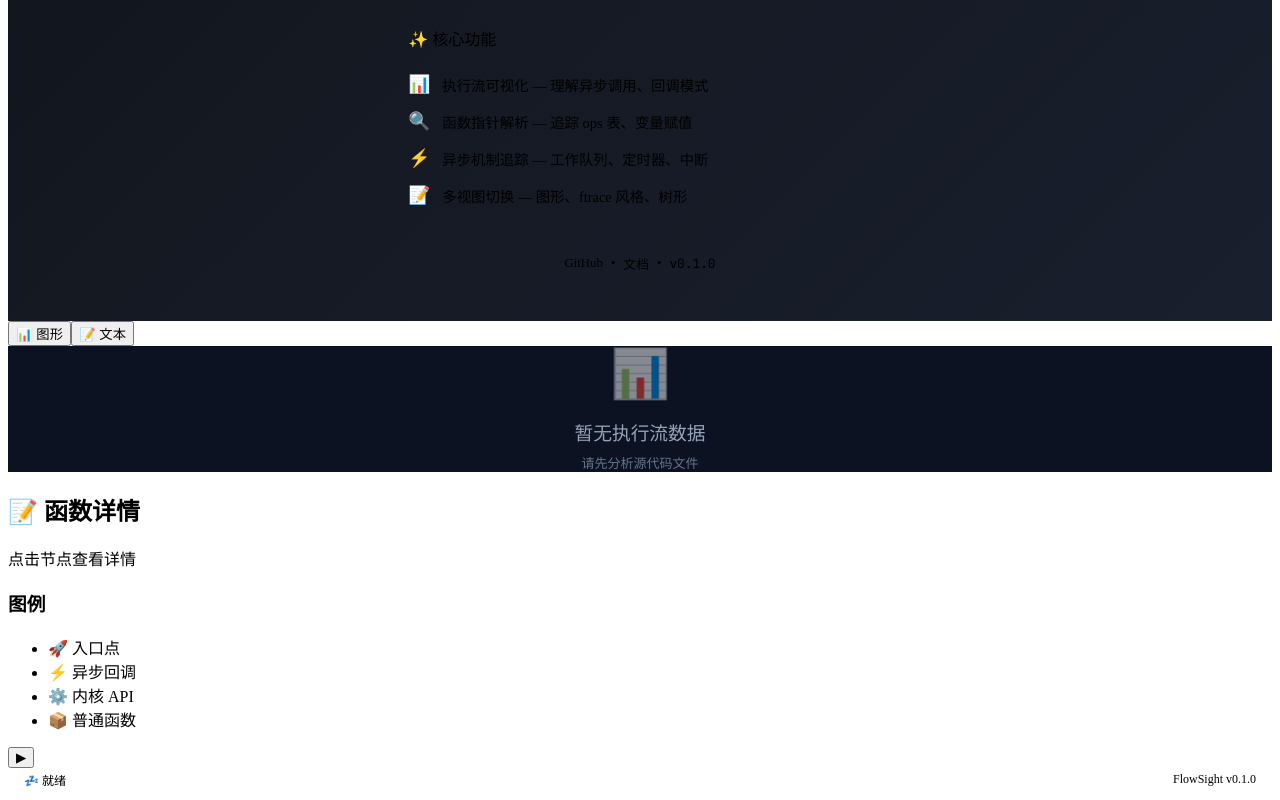
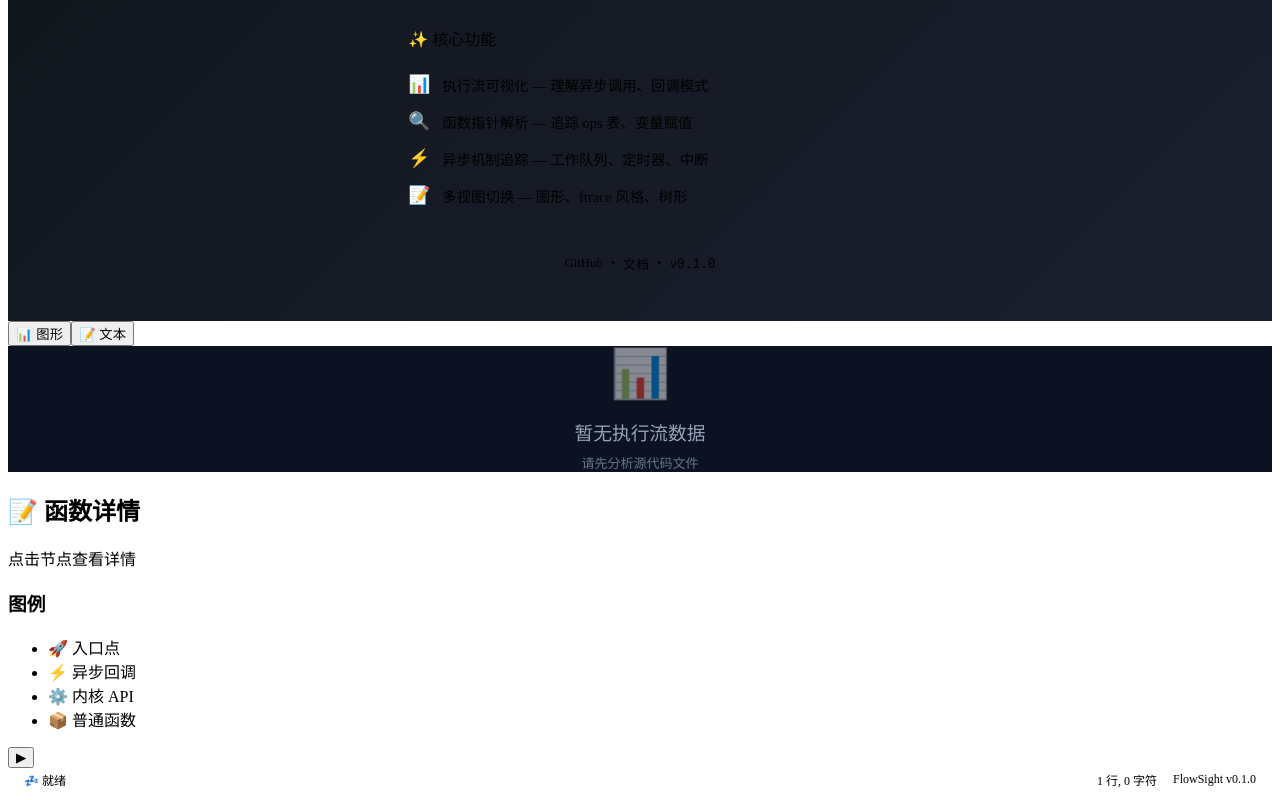
Before and after one commit to TbusOS/flowsight, a React (Vite) app in the folder app/: page / in a window 1280 px wide. Shown: the part 1007-1807 px from the top of the page. Built offline with nearby package versions, Linux system fonts and the light colour scheme; the HTML template or start-up script is replaced by a standard one.

Commit message:
feat: 状态栏增强 - 显示文件统计信息
- 显示文件总行数和字符数
- 光标位置 (行, 列)
- 选中文本字符数
- 未保存状态提示

```diff
--- a/app/src/App.tsx
+++ b/app/src/App.tsx
@@ -1381,6 +1381,7 @@ function App() {
         functionCount={outlineItems.length}
         analysisStatus={loading ? 'analyzing' : result ? 'done' : 'idle'}
         isDirty={tabs.find(t => t.id === activeTabId)?.isDirty}
+        fileContent={fileContent}
       />
     </div>
   )
--- a/app/src/components/StatusBar/StatusBar.css
+++ b/app/src/components/StatusBar/StatusBar.css
@@ -55,3 +55,18 @@
 .status-item.version {
   color: var(--text-tertiary);
 }
+
+/* 光标位置 */
+.status-item.cursor-pos {
+  font-family: 'JetBrains Mono', monospace;
+}
+
+/* 选中文本 */
+.status-item.selection {
+  color: var(--accent);
+}
+
+/* 文件统计 */
+.status-item.file-stats {
+  color: var(--text-tertiary);
+}
--- a/app/src/components/StatusBar/StatusBar.tsx
+++ b/app/src/components/StatusBar/StatusBar.tsx
@@ -15,8 +15,14 @@ interface StatusBarProps {
   analysisStatus?: 'idle' | 'analyzing' | 'done' | 'error'
   /** 当前选中行号 */
   currentLine?: number
+  /** 当前列号 */
+  currentColumn?: number
   /** 文件是否已修改 */
   isDirty?: boolean
+  /** 文件内容 (用于统计) */
+  fileContent?: string
+  /** 选中的文本长度 */
+  selectionLength?: number
 }
 
 export function StatusBar({
@@ -24,8 +30,14 @@ export function StatusBar({
   functionCount = 0,
   analysisStatus = 'idle',
   currentLine,
+  currentColumn,
   isDirty = false,
+  fileContent,
+  selectionLength,
 }: StatusBarProps) {
+  // 计算文件统计
+  const lineCount = fileContent?.split('\n').length || 0
+  const charCount = fileContent?.length || 0
   // 获取文件语言
   const getLanguage = (path: string): string => {
     const ext = path.split('.').pop()?.toLowerCase()
@@ -80,10 +92,24 @@ export function StatusBar({
       </div>
 
       <div className="status-right">
-        {/* 当前行号 */}
+        {/* 当前位置 */}
         {currentLine && (
-          <span className="status-item">
-            行 {currentLine}
+          <span className="status-item cursor-pos">
+            行 {currentLine}{currentColumn ? `, 列 ${currentColumn}` : ''}
+          </span>
+        )}
+
+        {/* 选中文本 */}
+        {selectionLength && selectionLength > 0 && (
+          <span className="status-item selection">
+            已选 {selectionLength} 字符
+          </span>
+        )}
+
+        {/* 文件统计 */}
+        {lineCount > 0 && (
+          <span className="status-item file-stats">
+            {lineCount} 行, {charCount.toLocaleString()} 字符
           </span>
         )}
 
```
